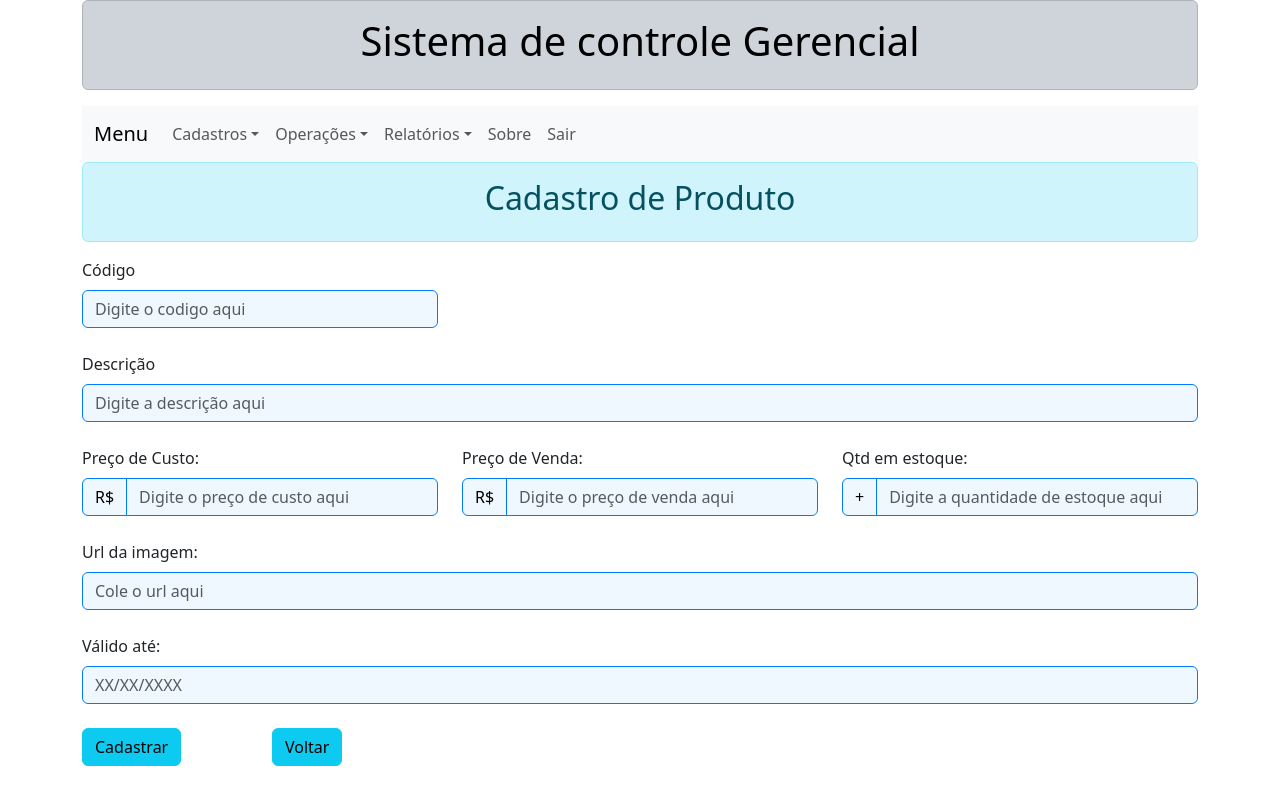
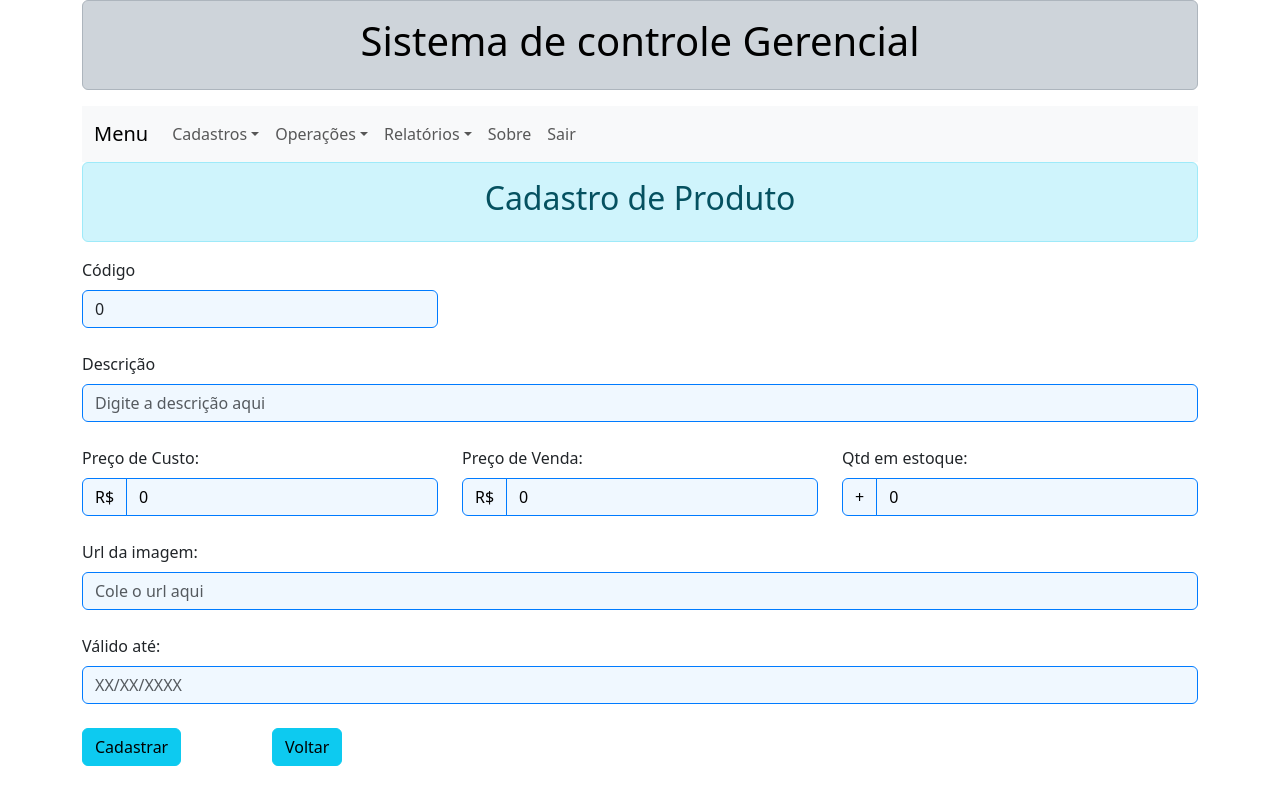
Before and after one commit to lleandroRodrigzz/sistemaComercial, a React (Create React App) app in the folder sistema/: page /produto in a window 1280 px wide. Both pictures are taken after a click on the button "Adicionar". Built offline with nearby package versions, Linux system fonts and the light colour scheme.

Commit message:
Realizando cadastro de produto

```diff
--- a/sistema/src/componentes/layouts/FormCadastroProduto.jsx
+++ b/sistema/src/componentes/layouts/FormCadastroProduto.jsx
@@ -3,12 +3,47 @@
 import Form from 'react-bootstrap/Form';
 import InputGroup from 'react-bootstrap/InputGroup';
 import Row from 'react-bootstrap/Row';
+import { useState } from 'react';
 
 export default function FormCadProdutos(props) {
+    const[produto, setProduto] = useState({
+        codigo:0,
+        descricao:"",
+        precoCusto:0,
+        precoVenda:0,
+        qtdEstoque:0,
+        urlImagem:"",
+        dataValidade:""
+    });
+    const[formValidado, setFormValidado] = useState(false);
+
+    function manipularSubmissao(evento){
+        const form = evento.currentTarget;
+        if(form.checkValidity()){
+            //cadastrar
+            props.listaDeProdutos.push(produto);
+            //exibe tabela com produto incluido
+            props.setExibirTabela(true);
+        }
+        else{
+            setFormValidado(true);
+        }
+        evento.preventDefault();
+        evento.stopPropagation();
+    }
+
+    function manipularMudanca(evento){
+        const elemento = evento.target.name;
+        const valor = evento.target.value;
+        setProduto({...produto, [elemento]:valor});
+        //console.log(`componente: ${elemento} : ${valor}`)
+
+    }
+
     return (
-        <Form noValidate>
+        <Form noValidate validated={formValidado} onSubmit={manipularSubmissao}>
             <Row className="mb-4">
-                <Form.Group as={Col} md="4" controlId="codigo">
+                <Form.Group as={Col} md="4">
                     <Form.Label>Código</Form.Label>
                     <Form.Control
                         style={{ backgroundColor: "#f0f8ff", borderColor: "#007bff"}}
@@ -16,13 +51,15 @@
                         type="text"
                         id="codigo"
                         name="codigo"
+                        value={produto.codigo}
+                        onChange={manipularMudanca}
                         placeholder="Digite o codigo aqui"
                     />
                     <Form.Control.Feedback type='invalid'>Por favor, informe o código do produto!</Form.Control.Feedback>
                 </Form.Group>
             </Row>
             <Row className="mb-4">
-                <Form.Group as={Col} md="12" controlId="descricao">
+                <Form.Group as={Col} md="12">
                     <Form.Label>Descrição</Form.Label>
                     <Form.Control
                         style={{ backgroundColor: "#f0f8ff", borderColor: "#007bff", color: "#000" }}
@@ -30,13 +67,15 @@
                         type="text"
                         id="descricao"
                         name="descricao"
+                        value={produto.descricao}
+                        onChange={manipularMudanca}
                         placeholder="Digite a descrição aqui"
                     />
                     <Form.Control.Feedback type="invalid">Por favor, informe a descrição do produto!</Form.Control.Feedback>
                 </Form.Group>
             </Row>
             <Row className="mb-4">
-                <Form.Group as={Col} md="4" controlId="precoCusto">
+                <Form.Group as={Col} md="4">
                     <Form.Label>Preço de Custo:</Form.Label>
                     <InputGroup hasValidation>
                         <InputGroup.Text id="precoCusto" style={{ backgroundColor: "#f0f8ff", borderColor: "#007bff", color: "#000" }}>R$</InputGroup.Text>
@@ -45,6 +84,8 @@
                             type="text"
                             id="precoCusto"
                             name="precoCusto"
+                            value={produto.precoCusto}
+                            onChange={manipularMudanca}
                             aria-describedby="precoCusto"
                             placeholder="Digite o preço de custo aqui"
                             required
@@ -63,6 +104,8 @@
                             type="text"
                             id="precoVenda"
                             name="precoVenda"
+                            value={produto.precoVenda}
+                            onChange={manipularMudanca}
                             placeholder="Digite o preço de venda aqui"
                             aria-describedby="precoVenda"
                             required
@@ -72,7 +115,7 @@
                         </Form.Control.Feedback>
                     </InputGroup>
                 </Form.Group>
-                <Form.Group as={Col} md="4" controlId="qtdEstoque">
+                <Form.Group as={Col} md="4">
                     <Form.Label>Qtd em estoque:</Form.Label>
                     <InputGroup hasValidation>
                         <InputGroup.Text id="qtdEstoque" style={{ backgroundColor: "#f0f8ff", borderColor: "#007bff", color: "#000" }}>+</InputGroup.Text>
@@ -81,6 +124,8 @@
                             type="text"
                             id="qtdEstoque"
                             name="qtdEstoque"
+                            value={produto.qtdEstoque}
+                            onChange={manipularMudanca}
                             placeholder="Digite a quantidade de estoque aqui"
                             aria-describedby="qtdEstoque"
                             required
@@ -92,29 +137,33 @@
                 </Form.Group>
             </Row>
             <Row className="mb-4">
-                <Form.Group as={Col} md="12" controlId="urlImagem">
+                <Form.Group as={Col} md="12">
                     <Form.Label>Url da imagem:</Form.Label>
                     <Form.Control
                         style={{ backgroundColor: "#f0f8ff", borderColor: "#007bff", color: "#000" }}
                         required
                         type="text"
                         id="urlImagem"
+                        name="urlImagem"
+                        value={produto.urlImagem}
+                        onChange={manipularMudanca}
                         placeholder="Cole o url aqui"
-                        name="urlImagem"
                     />
                     <Form.Control.Feedback type="invalid">Por favor, informe a url da imagem do produto!</Form.Control.Feedback>
                 </Form.Group>
             </Row>
             <Row className="mb-4">
-                <Form.Group as={Col} md="12" controlId="dataValidade">
+                <Form.Group as={Col} md="12">
                     <Form.Label>Válido até:</Form.Label>
                     <Form.Control
                         style={{ backgroundColor: "#f0f8ff", borderColor: "#007bff", color: "#000" }}
                         required
                         type="text"
                         id="dataValidade"
+                        name="dataValidade"
+                        value={produto.dataValidade}
+                        onChange={manipularMudanca}
                         placeholder="XX/XX/XXXX"
-                        name="dataValidade"
                     />
                     <Form.Control.Feedback type="invalid">Por favor, informe a data de validade do produto!</Form.Control.Feedback>
                 </Form.Group>
--- a/sistema/src/componentes/layouts/TelaCadastroProduto.jsx
+++ b/sistema/src/componentes/layouts/TelaCadastroProduto.jsx
@@ -16,7 +16,7 @@
                 {
                     exibirTabela ?
                     <TabelaProdutos listaDeProdutos={produtos} setExibirTabela={setExibirTabela} /> :
-                    <FormCadProdutos setExibirTabela={setExibirTabela} />
+                    <FormCadProdutos listaDeProdutos={produtos} setExibirTabela={setExibirTabela} />
                 }
             </Pagina>
         </div>
--- a/sistema/src/componentes/tabelas/TabelaProduto.jsx
+++ b/sistema/src/componentes/tabelas/TabelaProduto.jsx
@@ -1,6 +1,16 @@
 import { Button, Container, Table } from "react-bootstrap";
 
 export default function TabelaProdutos(props) {
+
+    function excluirProduto(produto){
+        if(window.confirm("Deseja realmente excluir o produto " + produto.descricao)){
+            //excluir
+            props.listaDeProdutos = props.listaDeProdutos.filter((item) => {
+                return item.codigo != produto.codigo
+            });
+        }
+    }
+
     return (
         <>
             <Container className='text-center'>
@@ -19,6 +29,7 @@
                         <th>Qtd. em estoque</th>
                         <th>Imagem</th>
                         <th>Validade</th>
+                        <th>Ações</th>
                     </thead>
                     <tbody>
                         {
@@ -30,8 +41,20 @@
                                         <td>{produto.precoCusto}</td>
                                         <td>{produto.precoVenda}</td>
                                         <td>{produto.qtdEstoque}</td>
-                                        <td><img src={produto.urlImagem} alt="foto do produto" /></td>
+                                        <td><img style={{ "height": "50px", "width": "50px" }} src={produto.urlImagem} alt="foto do produto" /></td>
                                         <td>{produto.dataValidade}</td>
+                                        <td>
+                                            <Button variant="warning">
+                                                <svg xmlns="http://www.w3.org/2000/svg" width="16" height="16" fill="currentColor" className="bi bi-pencil-square" viewBox="0 0 16 16">
+                                                <path d="M15.502 1.94a.5.5 0 0 1 0 .706L14.459 3.69l-2-2L13.502.646a.5.5 0 0 1 .707 0l1.293 1.293zm-1.75 2.456-2-2L4.939 9.21a.5.5 0 0 0-.121.196l-.805 2.414a.25.25 0 0 0 .316.316l2.414-.805a.5.5 0 0 0 .196-.12l6.813-6.814z" />
+                                                <path fill-rule="evenodd" d="M1 13.5A1.5 1.5 0 0 0 2.5 15h11a1.5 1.5 0 0 0 1.5-1.5v-6a.5.5 0 0 0-1 0v6a.5.5 0 0 1-.5.5h-11a.5.5 0 0 1-.5-.5v-11a.5.5 0 0 1 .5-.5H9a.5.5 0 0 0 0-1H2.5A1.5 1.5 0 0 0 1 2.5z" />
+                                            </svg>
+                                            </Button> <Button onClick={() => {excluirProduto(produto)}} variant="danger">
+                                                <svg xmlns="http://www.w3.org/2000/svg" width="16" height="16" fill="currentColor" className="bi bi-trash3" viewBox="0 0 16 16">
+                                                <path d="M6.5 1h3a.5.5 0 0 1 .5.5v1H6v-1a.5.5 0 0 1 .5-.5M11 2.5v-1A1.5 1.5 0 0 0 9.5 0h-3A1.5 1.5 0 0 0 5 1.5v1H1.5a.5.5 0 0 0 0 1h.538l.853 10.66A2 2 0 0 0 4.885 16h6.23a2 2 0 0 0 1.994-1.84l.853-10.66h.538a.5.5 0 0 0 0-1zm1.958 1-.846 10.58a1 1 0 0 1-.997.92h-6.23a1 1 0 0 1-.997-.92L3.042 3.5zm-7.487 1a.5.5 0 0 1 .528.47l.5 8.5a.5.5 0 0 1-.998.06L5 5.03a.5.5 0 0 1 .47-.53Zm5.058 0a.5.5 0 0 1 .47.53l-.5 8.5a.5.5 0 1 1-.998-.06l.5-8.5a.5.5 0 0 1 .528-.47M8 4.5a.5.5 0 0 1 .5.5v8.5a.5.5 0 0 1-1 0V5a.5.5 0 0 1 .5-.5" />
+                                            </svg>
+                                            </Button>
+                                        </td>
                                     </tr>
                                 )
                             })
```
